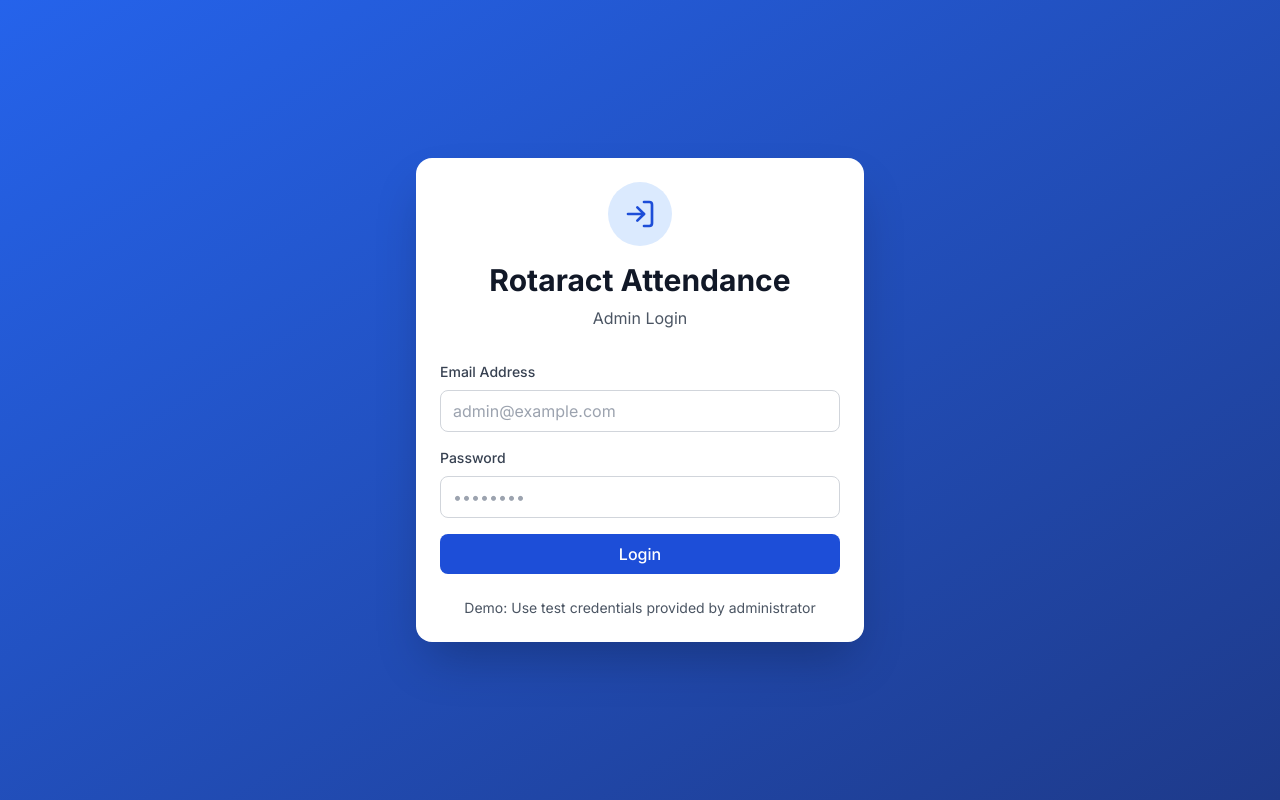
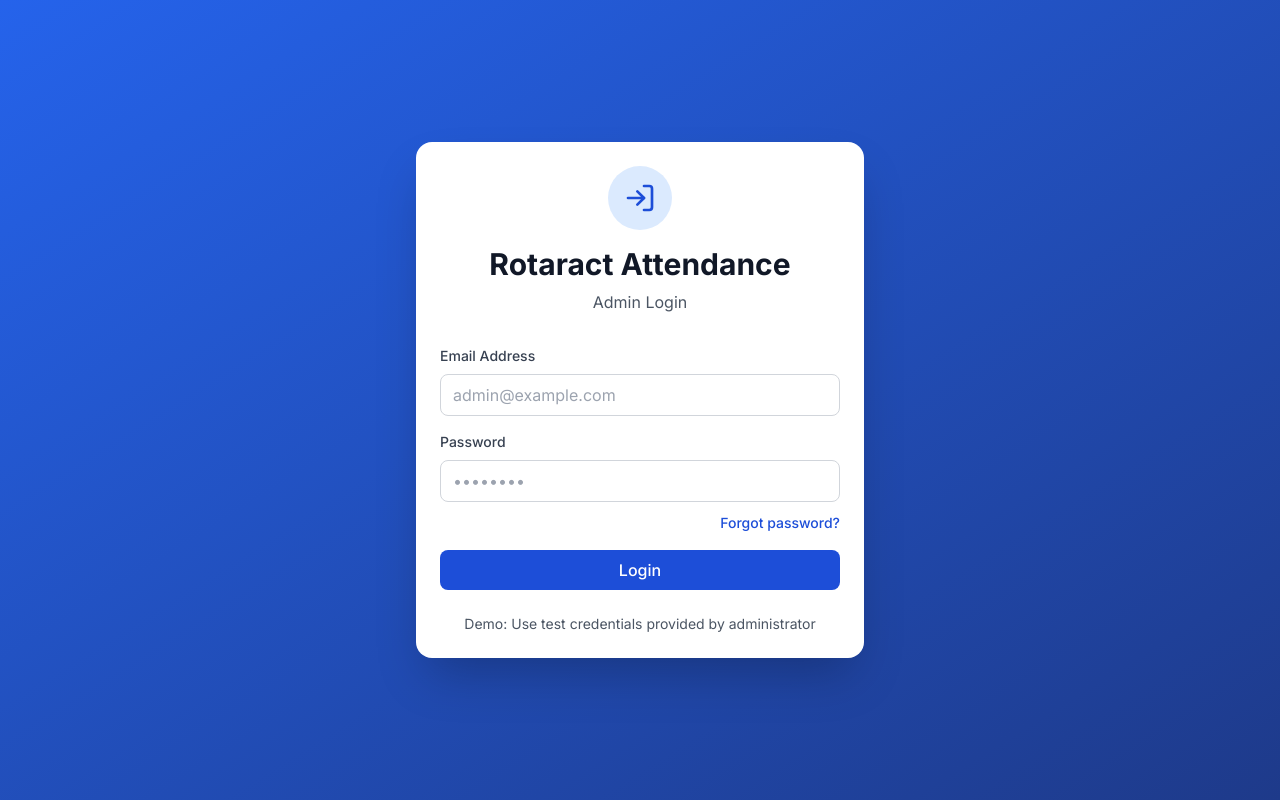
Before and after one commit to Apeede/fellowgix, a React (Vite) app: page /login in a window 1280 px wide. Built offline with nearby package versions, Linux system fonts and the light colour scheme; no server answers.

Commit message:
admin: Update auth-service and pages

```diff
--- a/src/pages/DashboardPage.tsx
+++ b/src/pages/DashboardPage.tsx
@@ -299,7 +299,7 @@ const DashboardPage: React.FC = () => {
 
             <button
               type="button"
-              onClick={handleOpenAnalytics}
+              onClick={() => navigate('/events')}
               className="p-4 border-2 border-gray-200 rounded-lg hover:border-primary-600 hover:bg-primary-50 transition-all text-left"
             >
               <div className="flex items-center gap-3">
@@ -313,7 +313,7 @@ const DashboardPage: React.FC = () => {
 
             <button
               type="button"
-              onClick={() => navigate('/events')}
+              onClick={handleOpenAnalytics}
               className="p-4 border-2 border-gray-200 rounded-lg hover:border-primary-600 hover:bg-primary-50 transition-all text-left"
             >
               <div className="flex items-center gap-3">
--- a/src/pages/LoginPage.tsx
+++ b/src/pages/LoginPage.tsx
@@ -1,4 +1,5 @@
 import { useAuth } from '@context/useAuth';
+import { authService } from '@services/firebase/auth-service';
 import { Loader, LogIn } from 'lucide-react';
 import React, { useState } from 'react';
 import toast from 'react-hot-toast';
@@ -8,6 +9,7 @@ const LoginPage: React.FC = () => {
   const [email, setEmail] = useState('');
   const [password, setPassword] = useState('');
   const [isLoading, setIsLoading] = useState(false);
+  const [isResettingPassword, setIsResettingPassword] = useState(false);
   const { loginAdmin, error, clearError } = useAuth();
   const navigate = useNavigate();
 
@@ -29,6 +31,23 @@ const LoginPage: React.FC = () => {
       toast.error(err instanceof Error ? err.message : 'Login failed');
     } finally {
       setIsLoading(false);
+    }
+  };
+
+  const handlePasswordReset = async () => {
+    if (!email.trim()) {
+      toast.error('Enter your email first, then click Forgot password');
+      return;
+    }
+
+    setIsResettingPassword(true);
+    try {
+      await authService.sendAdminPasswordReset(email.trim());
+      toast.success(`Password reset link sent to ${email.trim().toLowerCase()}`);
+    } catch (err) {
+      toast.error(err instanceof Error ? err.message : 'Failed to send password reset link');
+    } finally {
+      setIsResettingPassword(false);
     }
   };
 
@@ -81,6 +100,16 @@ const LoginPage: React.FC = () => {
                 className="input-field"
                 disabled={isLoading}
               />
+              <div className="mt-2 text-right">
+                <button
+                  type="button"
+                  onClick={handlePasswordReset}
+                  disabled={isLoading || isResettingPassword}
+                  className="text-sm text-primary-700 hover:text-primary-800 font-medium disabled:opacity-60"
+                >
+                  {isResettingPassword ? 'Sending reset link...' : 'Forgot password?'}
+                </button>
+              </div>
             </div>
 
             <button
--- a/src/services/firebase/auth-service.ts
+++ b/src/services/firebase/auth-service.ts
@@ -8,7 +8,7 @@ import {
     User
 } from 'firebase/auth';
 import { deleteApp, initializeApp } from 'firebase/app';
-import { doc, getDoc, setDoc, Timestamp } from 'firebase/firestore';
+import { collection, doc, getDoc, getDocs, limit, query, setDoc, Timestamp, where } from 'firebase/firestore';
 import { firebaseConfig } from '../../config/firebase-config';
 import { auth, db } from './firebase';
 
@@ -39,6 +39,7 @@ class AuthService {
     const role = input.role || 'club_admin';
     const normalizedClubName = input.clubName.trim();
     const clubId = this.toClubId(normalizedClubName);
+    await this.assertClubAdminCapacity(clubId);
 
     // Create auth user in an isolated Firebase app so the current super admin session is preserved.
     const secondaryApp = initializeApp(firebaseConfig, `secondary-${Date.now()}`);
@@ -94,11 +95,13 @@ class AuthService {
     clubName = 'Default Club'
   ): Promise<Admin> {
     try {
+      const normalizedClubName = clubName.trim() || 'Default Club';
+      const clubId = this.toClubId(normalizedClubName);
+      await this.assertClubAdminCapacity(clubId);
+
       // Create Firebase user
       const userCredential = await createUserWithEmailAndPassword(auth, email, password);
       const user = userCredential.user;
-      const normalizedClubName = clubName.trim() || 'Default Club';
-      const clubId = this.toClubId(normalizedClubName);
 
       // Create admin document in Firestore
       const adminData: Admin = {
@@ -231,6 +234,25 @@ class AuthService {
       .replace(/(^-|-$)/g, '') || 'default-club';
   }
 
+  private async assertClubAdminCapacity(clubId: string): Promise<void> {
+    const snapshot = await getDocs(
+      query(
+        collection(db, 'admins'),
+        where('clubId', '==', clubId),
+        limit(10)
+      )
+    );
+
+    const activeAdmins = snapshot.docs.filter((adminDoc) => {
+      const data = adminDoc.data() as Partial<Admin>;
+      return data.isActive !== false;
+    }).length;
+
+    if (activeAdmins >= 3) {
+      throw new Error('This club already has the maximum of 3 admins. Deactivate one before adding another.');
+    }
+  }
+
   private normalizeAdmin(admin: Admin, userId: string): Admin {
     const mappedRole =
       (admin.role as unknown as string) === 'admin'
```
